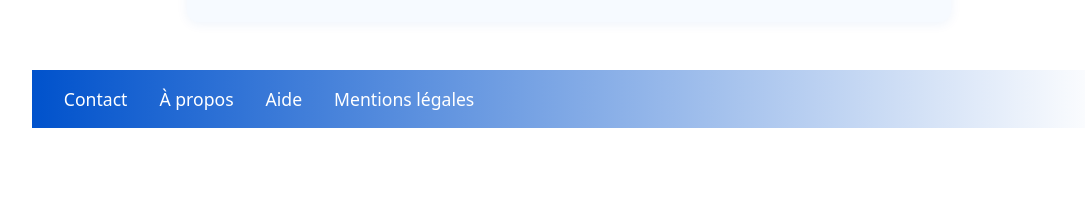
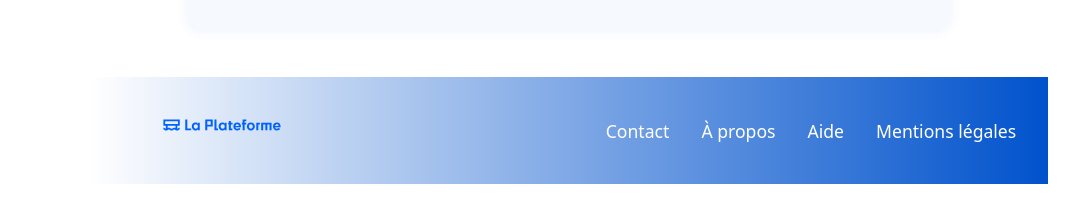
Before and after one commit to GianniSRT/JPO-Connect, a React (Vite) app in the folder JPO-Connect/: page / in a window 1280 px wide. Shown: the part 2485-2698 px from the top of the page, without its empty margins (71-1156 px from the left). Before the commit the page ends 2645 px from the top, so only its background shows below. Built offline with nearby package versions, Linux system fonts and the light colour scheme.

Commit message:
Ajout de logo dans le header et dans le footer

```diff
--- a/JPO-Connect/src/components/footer.css
+++ b/JPO-Connect/src/components/footer.css
@@ -2,7 +2,7 @@
   display: flex;
   align-items: center;
   justify-content: space-between;
-  background: linear-gradient(90deg, #0052cc 0%, #ffffff 100%);
+  background: linear-gradient(90deg, #ffffff 0%, #0052cc 100%);
   padding: 1rem 2rem;
   color: #fff;
 }
@@ -11,10 +11,15 @@
   font-size: 2rem;
   font-weight: bold;
   color: #0052cc;
-  background: #fff;
+  background:none!important;
   padding: 0.3em 0.8em;
   border-radius: 8px;
   letter-spacing: 2px;
+}
+
+.lp-footer .lp-logo img {
+  width: 150px; /* ajustez cette valeur selon vos besoins */
+  height: auto;
 }
 
 .lp-footer nav ul {
@@ -38,45 +43,3 @@
   border-radius: 4px;
   padding: 0.2em 0.6em;
 }
-
-
-.lp-footer {
-  display: flex;
-  align-items: center;
-  justify-content: space-between;
-  background: linear-gradient(90deg, #0052cc 0%, #ffffff 100%);
-  padding: 1rem 2rem;
-  color: #fff;
-}
-
-.lp-footer .lp-logo {
-  font-size: 2rem;
-  font-weight: bold;
-  color: #0052cc;
-  background: #fff;
-  padding: 0.3em 0.8em;
-  border-radius: 8px;
-  letter-spacing: 2px;
-}
-
-.lp-footer nav ul {
-  display: flex;
-  gap: 2rem;
-  list-style: none;
-  margin: 0;
-  padding: 0;
-}
-
-.lp-footer nav ul li {
-  font-size: 1.1rem;
-  cursor: pointer;
-  color: #fff;
-  transition: color 0.2s;
-}
-
-.lp-footer nav ul li:hover {
-  color: #0052cc;
-  background: #fff;
-  border-radius: 4px;
-  padding: 0.2em 0.6em;
-}
--- a/JPO-Connect/src/components/footer.jsx
+++ b/JPO-Connect/src/components/footer.jsx
@@ -1,8 +1,12 @@
 import './Footer.css'
+import logoPlateforme from '../assets/logos-laplateforme/logo-sans-baseline/Logo_Plateforme_bleu.svg'
 
 function Footer() {
   return (
     <footer className="lp-footer">
+      <div className="lp-logo">
+        <img src={logoPlateforme} alt="Logo de la Plateforme" />
+      </div>
       <nav>
         <ul>
           <li>Contact</li>
--- a/JPO-Connect/src/components/header.css
+++ b/JPO-Connect/src/components/header.css
@@ -2,7 +2,7 @@
   display: flex;
   align-items: center;
   justify-content: space-between;
-  background: linear-gradient(90deg, #0052cc 0%, #ffffff 100%);
+  background: linear-gradient(90deg, #ffffff 0%, #0052cc 100%);
   padding: 1rem 2rem;
   color: #fff;
 }
@@ -11,10 +11,15 @@
   font-size: 2rem;
   font-weight: bold;
   color: #0052cc;
-  background: #fff;
+  background: none !important;
   padding: 0.3em 0.8em;
   border-radius: 8px;
   letter-spacing: 2px;
+}
+
+.lp-logo img {
+  width: 150px; /* ajustez cette valeur selon vos besoins */
+  height: auto;
 }
 
 .lp-header nav ul {
--- a/JPO-Connect/src/components/header.jsx
+++ b/JPO-Connect/src/components/header.jsx
@@ -1,9 +1,12 @@
 import './Header.css'
+import logoPlateforme from '../assets/logos-laplateforme/logo-sans-baseline/Logo_Plateforme_bleu.svg'
 
 function Header({ onSignupClick, onLoginClick, user }) {
   return (
     <header className="lp-header">
-      <div className="lp-logo">La Plateforme_</div>
+      <div className="lp-logo">
+        <img src={logoPlateforme} alt="Logo de la Plateforme" />
+      </div>
       <nav>
         <ul>
           <li>Accueil</li>
```
